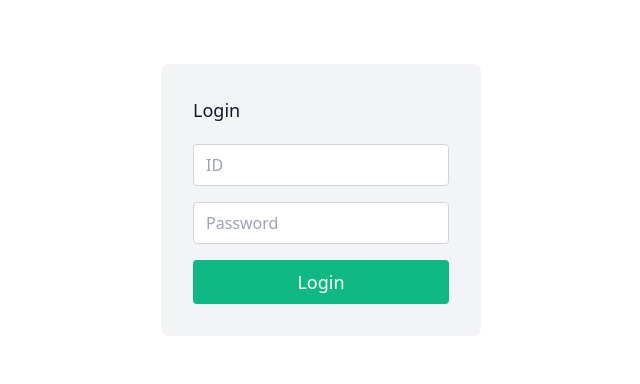
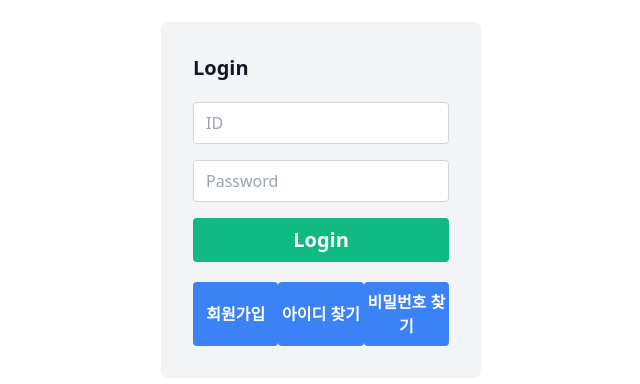
Before and after one commit to Green-Muhly/booksmith, a React (Create React App) app in the folder front/: page /login in a window 1280 px wide. Shown: the part 200-584 px from the top of the page, without its empty margins (319-959 px from the left). Built offline with nearby package versions, Linux system fonts and the light colour scheme.

Commit message:
[0827] login Form 완성

```diff
--- /dev/null
+++ b/front/src/pages/Auth/Login.jsx
@@ -0,0 +1,49 @@
+import React from "react";
+
+const Login = () => {
+  return (
+    <section className="text-gray-600 body-font">
+      <div className="flex flex-wrap items-center justify-center h-screen">
+        <div className="lg:w-1/4 md:w-1/2 bg-gray-100 rounded-lg p-8 flex flex-col w-full ">
+          <h2 className="text-gray-900 text-xl font-bold title-font mb-5">
+            Login
+          </h2>
+          <div className="relative mb-4">
+            <input
+              type="text"
+              placeholder="ID"
+              id="full-name"
+              name="full-name"
+              className="w-full bg-white rounded border border-gray-300 focus:border-green-500 focus:ring-2 focus:ring-green-200 text-base outline-none text-gray-700 py-1 px-3 leading-8 transition-colors duration-200 ease-in-out"
+            />
+          </div>
+          <div className="relative mb-4">
+            <input
+              placeholder="Password"
+              type="email"
+              id="email"
+              name="email"
+              className="w-full bg-white rounded border border-gray-300 focus:border-green-500 focus:ring-2 focus:ring-green-200 text-base outline-none text-gray-700 py-1 px-3 leading-8 transition-colors duration-200 ease-in-out"
+            />
+          </div>
+          <button className="text-white bg-green-500 border-0 py-2 px-8 focus:outline-none hover:bg-green-600 rounded text-xl font-semibold">
+            Login
+          </button>
+          <div className="flex justify-around mt-5">
+            <button className="text-white bg-blue-500 py-2 w-32 rounded hover:bg-blue-700 font-bold">
+              회원가입
+            </button>
+            <button className="text-white bg-blue-500 py-2 w-32 rounded hover:bg-blue-700 font-bold">
+              아이디 찾기
+            </button>
+            <button className="text-white bg-blue-500 py-2 w-32 rounded hover:bg-blue-700 font-bold">
+              비밀번호 찾기
+            </button>
+          </div>
+        </div>
+      </div>
+    </section>
+  );
+};
+
+export default Login;
--- a/front/src/pages/Login/Login.jsx
+++ /dev/null
@@ -1,36 +0,0 @@
-import React from "react";
-
-const Login = () => {
-    return (
-        <section className="text-gray-600 body-font">
-            <div className="flex flex-wrap items-center justify-center h-screen">
-                <div className="lg:w-1/4 md:w-1/2 bg-gray-100 rounded-lg p-8 flex flex-col w-full ">
-                    <h2 className="text-gray-900 text-lg font-medium title-font mb-5">Login</h2>
-                    <div className="relative mb-4">
-                        <input
-                            type="text"
-                            placeholder="ID"
-                            id="full-name"
-                            name="full-name"
-                            className="w-full bg-white rounded border border-gray-300 focus:border-green-500 focus:ring-2 focus:ring-green-200 text-base outline-none text-gray-700 py-1 px-3 leading-8 transition-colors duration-200 ease-in-out"
-                        />
-                    </div>
-                    <div className="relative mb-4">
-                        <input
-                            placeholder="Password"
-                            type="email"
-                            id="email"
-                            name="email"
-                            className="w-full bg-white rounded border border-gray-300 focus:border-green-500 focus:ring-2 focus:ring-green-200 text-base outline-none text-gray-700 py-1 px-3 leading-8 transition-colors duration-200 ease-in-out"
-                        />
-                    </div>
-                    <button className="text-white bg-green-500 border-0 py-2 px-8 focus:outline-none hover:bg-green-600 rounded text-lg">
-                        Login
-                    </button>
-                </div>
-            </div>
-        </section>
-    );
-};
-
-export default Login;
--- a/front/src/pages/index.js
+++ b/front/src/pages/index.js
@@ -1,2 +1,2 @@
 //
-export { default as Login } from "./Login/Login";
+export { default as Login } from "./Auth/Login";
```
Also changed, not shown: front/src/pages/Auth/SignUp.jsx (added), 1 other file (tests, documents, lock files or other folders).
